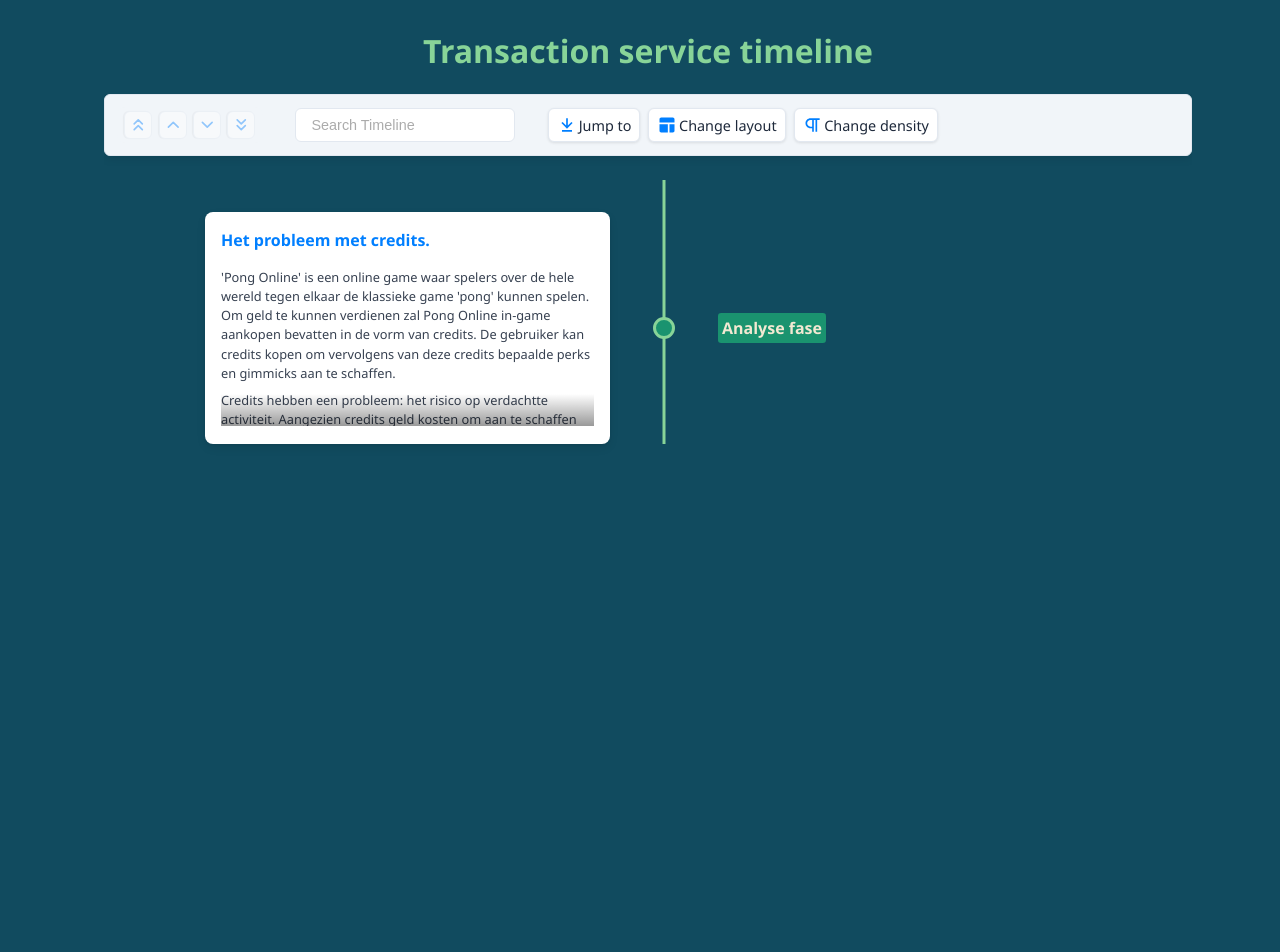
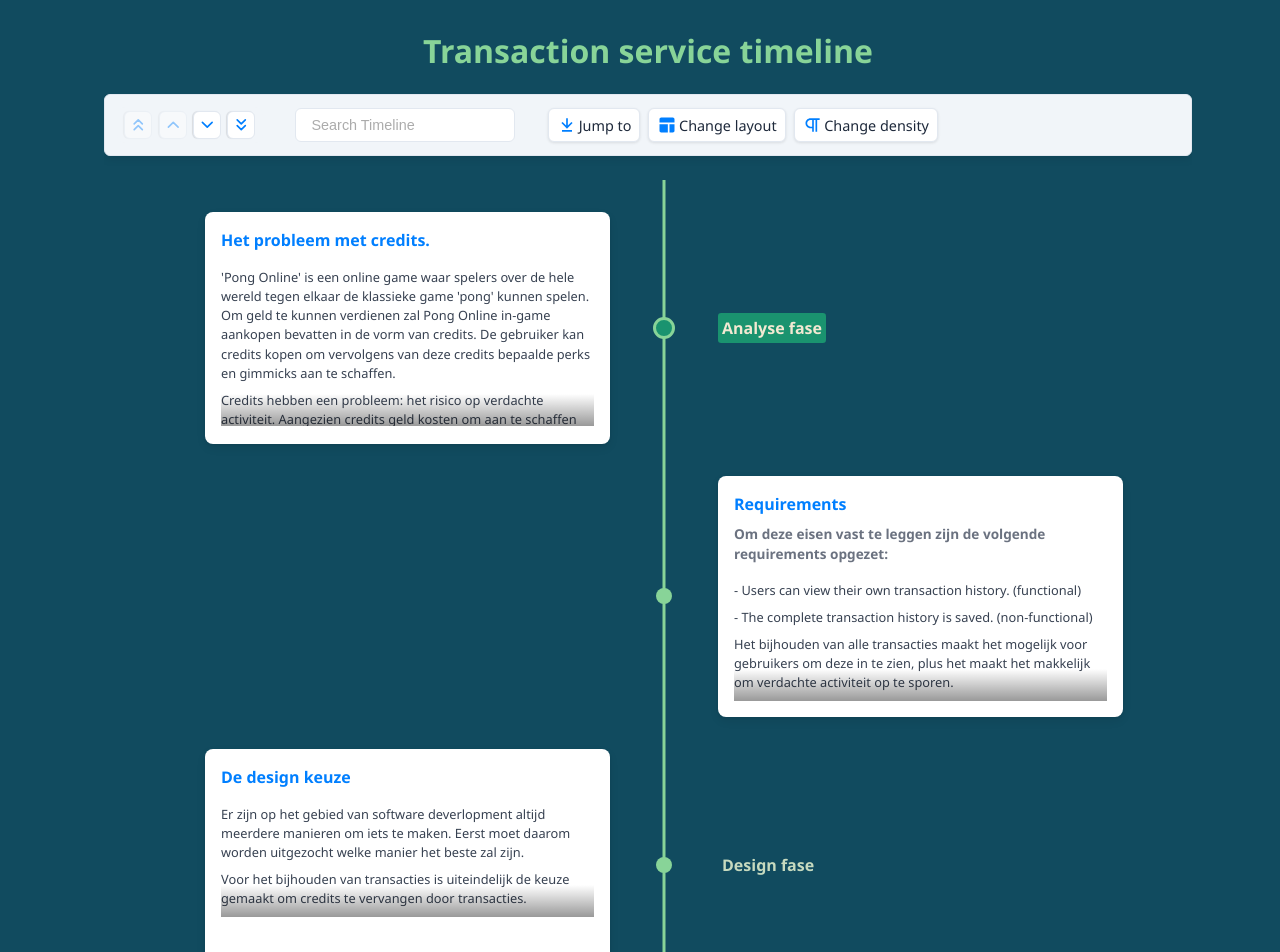
Before and after one commit to rikdgd/transaction-service-timeline, a React (Vite) app: page / in a window 1280 px wide. Shown: the top 952 px of the page. Before the commit the page ends 800 px from the top, so only its background shows below. Built offline with nearby package versions, Linux system fonts and the light colour scheme.

Commit message:
start met design fase

```diff
--- a/src/components/TimeLine/index.jsx
+++ b/src/components/TimeLine/index.jsx
@@ -3,12 +3,16 @@
 import ItemManager from './items/itemManager';
 
 import AnalyseIntro from './items/analyseFase/analyseIntro';
+import AnalyseConclusie from './items/analyseFase/analyseConclusie'
+import DesignIntro from './items/designFase/designInto'
 
 
 
 export default function TimeLine() {
     const items = [
         AnalyseIntro,
+        AnalyseConclusie,
+        DesignIntro,
     ];
 
     return (
--- /dev/null
+++ b/src/components/TimeLine/items/analyseFase/analyseConclusie.js
@@ -0,0 +1,22 @@
+import ItemManager from "../itemManager";
+
+const manager = new ItemManager;
+
+const cardParagraphs = [
+    "- Users can view their own transaction history. (functional)",
+    "- The complete transaction history is saved. (non-functional)",
+    "Het bijhouden van alle transacties maakt het mogelijk voor gebruikers om deze in te zien, \
+    plus het maakt het makkelijk om verdachte activiteit op te sporen."
+];
+
+const item = manager.createItemFromProps(
+    null,
+    "Requirements",
+    null,
+    "Om deze eisen vast te leggen zijn de volgende requirements opgezet:",
+    cardParagraphs,
+    null,
+    null
+);
+
+export default item;
--- a/src/components/TimeLine/items/analyseFase/analyseIntro.js
+++ b/src/components/TimeLine/items/analyseFase/analyseIntro.js
@@ -10,7 +10,7 @@
     Om geld te kunnen verdienen zal Pong Online in-game aankopen bevatten in de vorm van credits. De gebruiker kan credits kopen \
     om vervolgens van deze credits bepaalde perks en gimmicks aan te schaffen.",
 
-    "Credits hebben een probleem: het risico op verdachtte activiteit. Aangezien credits geld kosten om aan te schaffen\
+    "Credits hebben een probleem: het risico op verdachte activiteit. Aangezien credits geld kosten om aan te schaffen\
     zullen er zat gebruikers zijn die deze op een niet legitieme manier willen verkrijgen. Daarnaast is het voor gebruikers\
     wel zo prettig als zij kunnen terugkijken waar zij precies hun credits aan hebben uitgegegeven.\
     ",
@@ -25,6 +25,7 @@
     null,
     cardParagraphs,
     null,
+    null
 );
 
 
--- /dev/null
+++ b/src/components/TimeLine/items/designFase/designInto.js
@@ -0,0 +1,21 @@
+import ItemManager from "../itemManager";
+
+const manager = new ItemManager;
+
+const paragraphs = [
+    "Er zijn op het gebied van software deverlopment altijd meerdere manieren om iets te maken.\
+    Eerst moet daarom worden uitgezocht welke manier het beste zal zijn.",
+    "Voor het bijhouden van transacties is uiteindelijk de keuze gemaakt om credits te vervangen door transacties."
+];
+
+const item = manager.createItemFromProps(
+    "Design fase",
+    "De design keuze",
+    null,
+    null,
+    paragraphs,
+    null,
+    null
+);
+
+export default item;
--- a/src/components/TimeLine/items/itemManager.js
+++ b/src/components/TimeLine/items/itemManager.js
@@ -8,6 +8,7 @@
      * @param {string} cardSubtitle - The subtitle of the card.
      * @param {string} cardDetailedText - The detailed text of the card.
      * @param {string} imageUri - The URI of the image.
+     * @param {HTMLElement} customContent - The custom HTML content to display.
      * @return {Object} An object representing an item with the given properties.
      */
     createItemFromProps(
@@ -17,6 +18,7 @@
         cardSubtitle,
         cardDetailedText,
         imageUri,
+        customContent,
     ) {
         let item = {
             title: title,
@@ -35,6 +37,8 @@
                 }
             }
         }
+
+        if (customContent) item.timelineContent = customContent;
 
         return item;
     }
```
